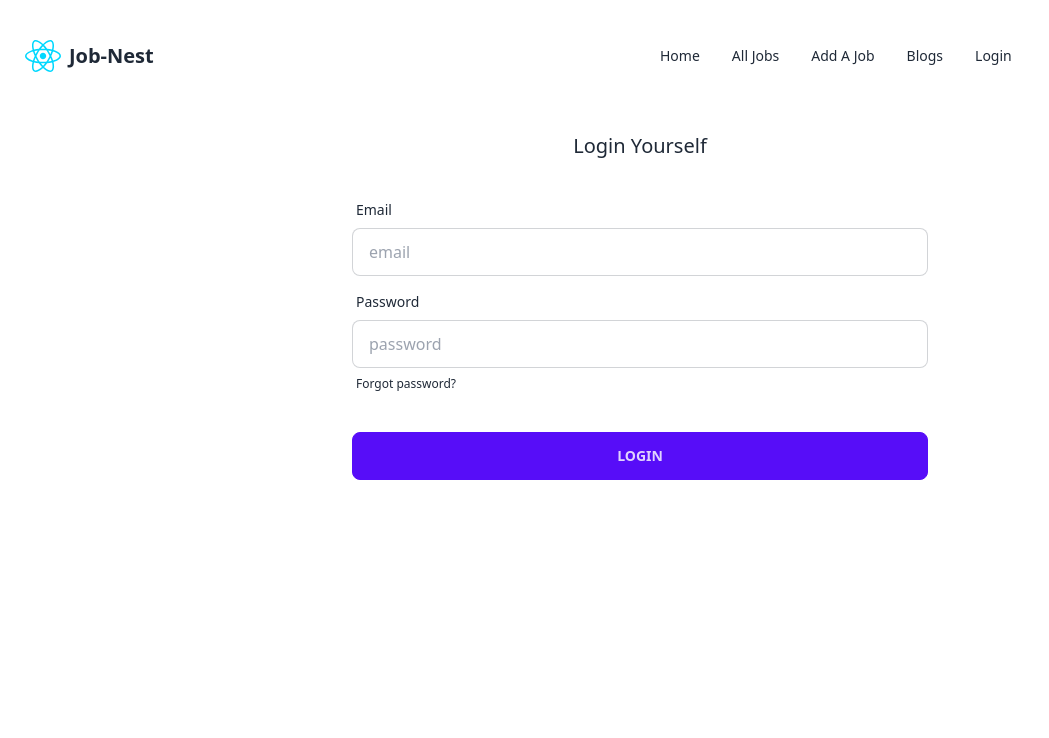
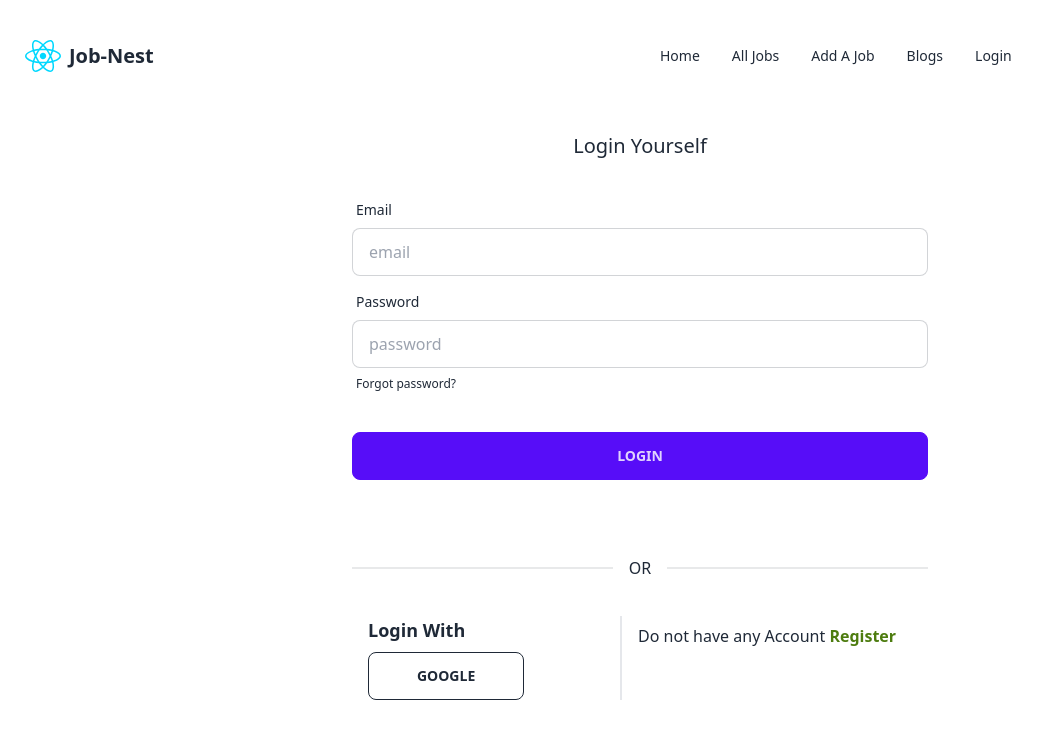
Before and after one commit to sattamap/job-nest-client-repo, a React (Vite) app: page /login in a window 1280 px wide. Shown: the top 738 px of the page, without its empty margins (0-1049 px from the left). Built offline with nearby package versions, Linux system fonts and the light colour scheme.

Commit message:
Implement Google Sign-In feature

```diff
--- a/src/pages/Login/Login.jsx
+++ b/src/pages/Login/Login.jsx
@@ -1,12 +1,12 @@
 import { useContext } from "react";
-import { useLocation, useNavigate } from "react-router-dom";
+import { Link, useLocation, useNavigate } from "react-router-dom";
 import { AuthContext } from "../../provider/AuthProvider";
 import Swal from "sweetalert2";
 
 
 
 const Login = () => {
-    const {signIn} = useContext(AuthContext);
+    const {signIn, googleSignIn} = useContext(AuthContext);
     const location = useLocation();
     const navigate = useNavigate();
 
@@ -43,6 +43,29 @@ const Login = () => {
     });
 };
 
+const handleGoogleSignIn = () =>{
+    googleSignIn()
+    .then(result => {
+        const user = result.user;
+        console.log(user);
+        Swal.fire({
+            title: 'Success!',
+            text: 'Login successfully',
+            icon: 'success',
+            confirmButtonText: 'ok'
+          });
+        navigate( '/' )
+    })
+    .catch(error=>{
+        console.log(error.message);
+        Swal.fire({
+            title: 'Error!',
+            text: 'Google sign-in failed. Please try again.',
+            icon: 'error',
+            confirmButtonText: 'ok'
+          });
+    })
+}
 
 
 
@@ -73,8 +96,22 @@ const Login = () => {
     </div>
 
 </form>
+<div className="card-body md:w-3/4 lg:w-1/2 mx-auto">
+ <div className="divider">OR</div>
+    <div className='flex justify-between p-4 space-y-2'>
+          <div  className="flex-grow border-r-2 pr-24">
+          <h2 className="font-bold text-lg">Login With</h2>
+            <button onClick={handleGoogleSignIn} className="btn btn-outline w-full mt-2 mr-8">
 
+                Google
+            </button>
+          </div>
+            <div  className=" flex-grow">
+            <p className="text-center">Do not have any Account <Link className="text-lime-700 font-bold" to="/register">Register</Link></p>
+            </div>
+           </div>
 
+ </div>
 
             </div>
         </div>
--- a/src/provider/AuthProvider.jsx
+++ b/src/provider/AuthProvider.jsx
@@ -1,11 +1,12 @@
 import { createContext, useState} from "react";
-import {  createUserWithEmailAndPassword, getAuth, signInWithEmailAndPassword, updateProfile } from "firebase/auth";
+import {  GoogleAuthProvider, createUserWithEmailAndPassword, getAuth, signInWithEmailAndPassword, signInWithPopup, updateProfile } from "firebase/auth";
 import app from "../firebase/firebase.config";
 
 
 export const AuthContext = createContext(null);
 
 const auth = getAuth(app);
+const googleProvider = new GoogleAuthProvider();
 
 
 
@@ -42,6 +43,10 @@ const AuthProvider = ({children}) => {
         return signInWithEmailAndPassword(auth,email,password);
     }
 
+    const googleSignIn =()=>{
+        signInWithPopup(auth, googleProvider)
+    }
+
 
 
 
@@ -50,6 +55,7 @@ const AuthProvider = ({children}) => {
         setUser,
         createUser,
         signIn,
+        googleSignIn,
         loading,
         setLoading,
 
```
